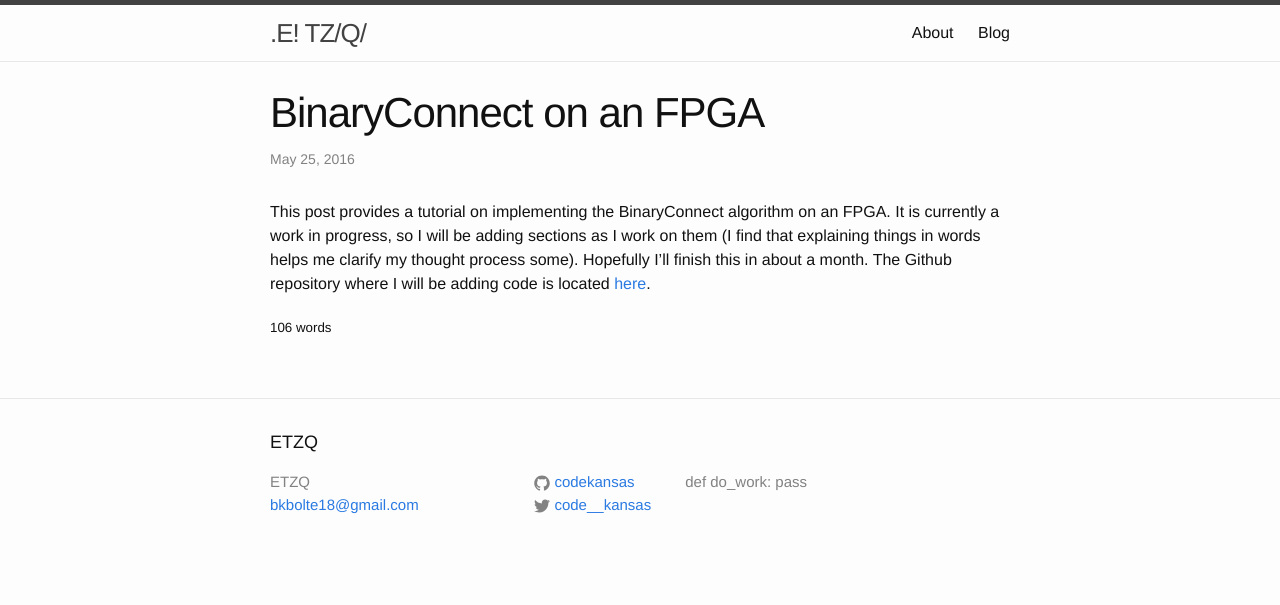
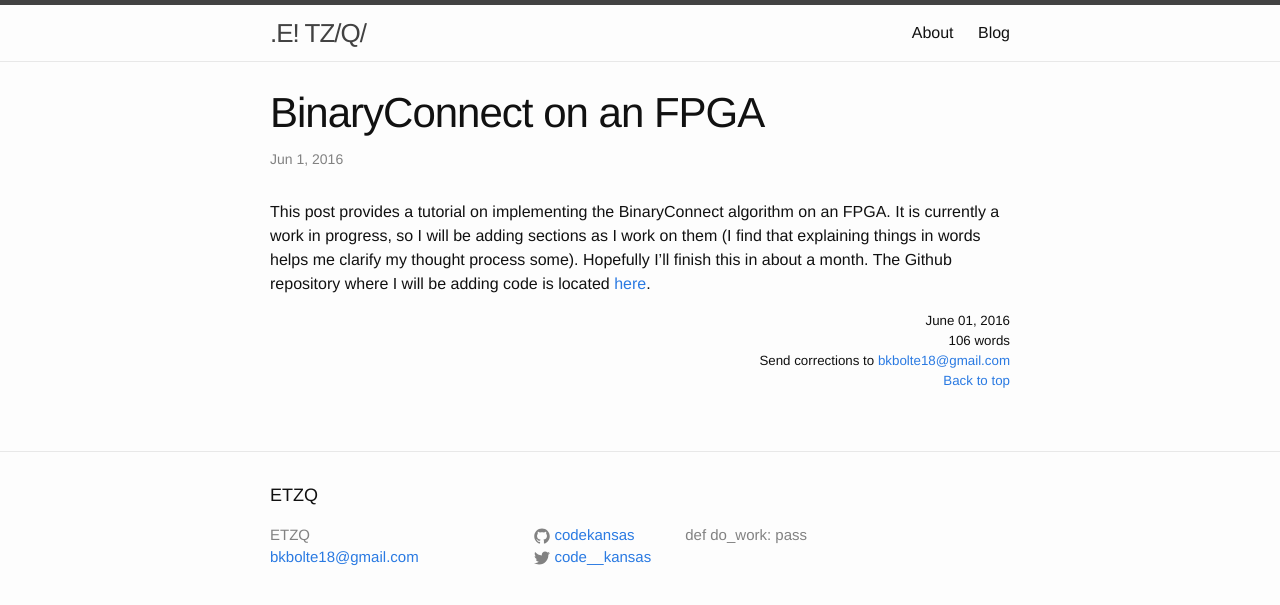
Before and after one commit to codekansas/codekansas.github.io, a Jekyll site: the page built from _posts/2016-06-01-binary-nn-fpga.markdown, in a window 1280 px wide. Shown: the top 605 px of the page. Built offline with Jekyll 4.4.1, drawn with Linux system fonts in a browser that asks for light colours.

Commit message:
added bottom line

```diff
--- a/_layouts/post.html
+++ b/_layouts/post.html
@@ -2,6 +2,7 @@
 layout: default
 ---
 <div class="post">
+	<a name="top"></a>
 
   <header class="post-header">
     <h1 class="post-title">{{ page.title }}</h1>
@@ -11,7 +12,12 @@ layout: default
   <article class="post-content">
     {{ content }}
 
-    <sub>{{ content | number_of_words }} words</sub>
+    <sub style="text-align: right;">
+    	<div>{{ page.date | date:'%B %d, %Y' }}</div>
+    	<div>{{ content | number_of_words }} words</div>
+    	<div>Send corrections to <a href="mailto:bkbolte18@gmail.com">bkbolte18@gmail.com</a></div>
+    	<div><a href="#top">Back to top</a></div>
+    </sub>
   </article>
 
 </div>
--- a/_posts/2016-06-01-binary-nn-fpga.markdown
+++ b/_posts/2016-06-01-binary-nn-fpga.markdown
@@ -1,7 +1,7 @@
 ---
 layout: post
 title: "BinaryConnect on an FPGA"
-date: 2016-05-25 12:00:00
+date: 2016-06-01 12:00:00
 categories: ml
 ---
 
```
Also changed, not shown: _config.yml (line endings or trailing spaces), 1 other file.
